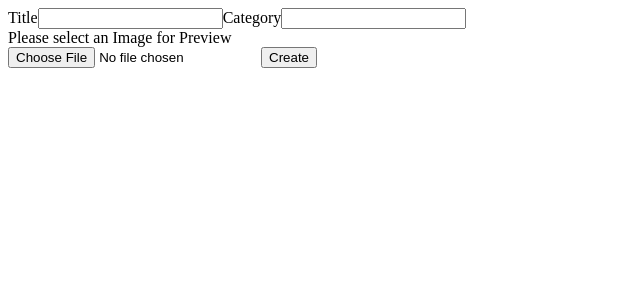
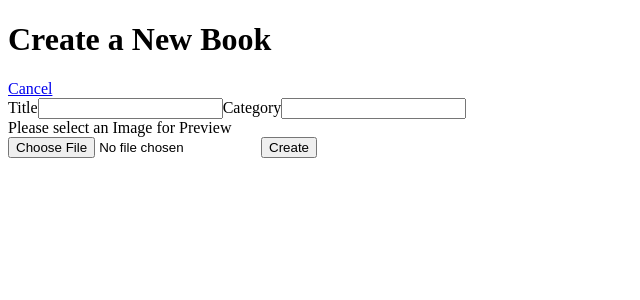
Before and after one commit to TerrenceLJones/helpscout-project, a React (Create React App) app: page /books/new in a window 1280 px wide. Shown: the top 300 px of the page, without its empty margins (0-640 px from the left). Built offline with nearby package versions, Linux system fonts and the light colour scheme.

Commit message:
Refactor and add save functionality to CreateBook

```diff
--- a/src/components/PageManager.js
+++ b/src/components/PageManager.js
@@ -3,7 +3,7 @@ import { Switch, Route } from 'react-router-dom';
 
 import { Books } from 'pages/Books';
 import { BookDetails } from 'pages/BookDetails';
-import CreateBook from 'pages/CreateBook';
+import CreateBook from 'pages/createBook';
 import EditBook from 'pages/EditBook';
 
 
--- /dev/null
+++ b/src/pages/createBook/CreateBook.js
@@ -0,0 +1,50 @@
+import React from 'react';
+import PropTypes from 'prop-types';
+import { connect } from 'react-redux';
+import { Link } from 'react-router-dom';
+
+import CreateBookFrom from 'components/bookForm';
+
+import { booksActions } from 'state/modules/books';
+
+const CreateBook = ({ createBook, history }) => {
+
+  const handleSubmit = (bookValues) => {
+    createBook(bookValues)
+      .then(({ payload: { data: newBook } }) => {
+        history.replace(`/books/${newBook.id}`);
+      });
+  }
+
+  const getHeader = () => {
+    return (
+      <header>
+        <h1>Create a New Book</h1>
+        <Link to={ `/books` }>Cancel</Link>
+      </header>
+    );
+  }
+
+  return (
+    <div>
+      { getHeader() }
+
+      <CreateBookFrom handleSubmit={ handleSubmit } />
+    </div>
+  );
+}
+
+CreateBook.propTypes = {
+  createBook: PropTypes.func,
+  history: PropTypes.object
+};
+
+const mapDispatchToProps = dispatch => ({
+  createBook: bookData => dispatch(booksActions.createBook(bookData)),
+});
+
+export {
+  CreateBook
+}
+
+export default connect(null, mapDispatchToProps)(CreateBook);
--- /dev/null
+++ b/src/pages/createBook/index.js
@@ -0,0 +1 @@
+export { default } from './CreateBook';
```
Also changed, not shown: src/pages/CreateBook.js (deleted, +0 -7 lines), 2 other files (tests, documents, lock files or other folders).
